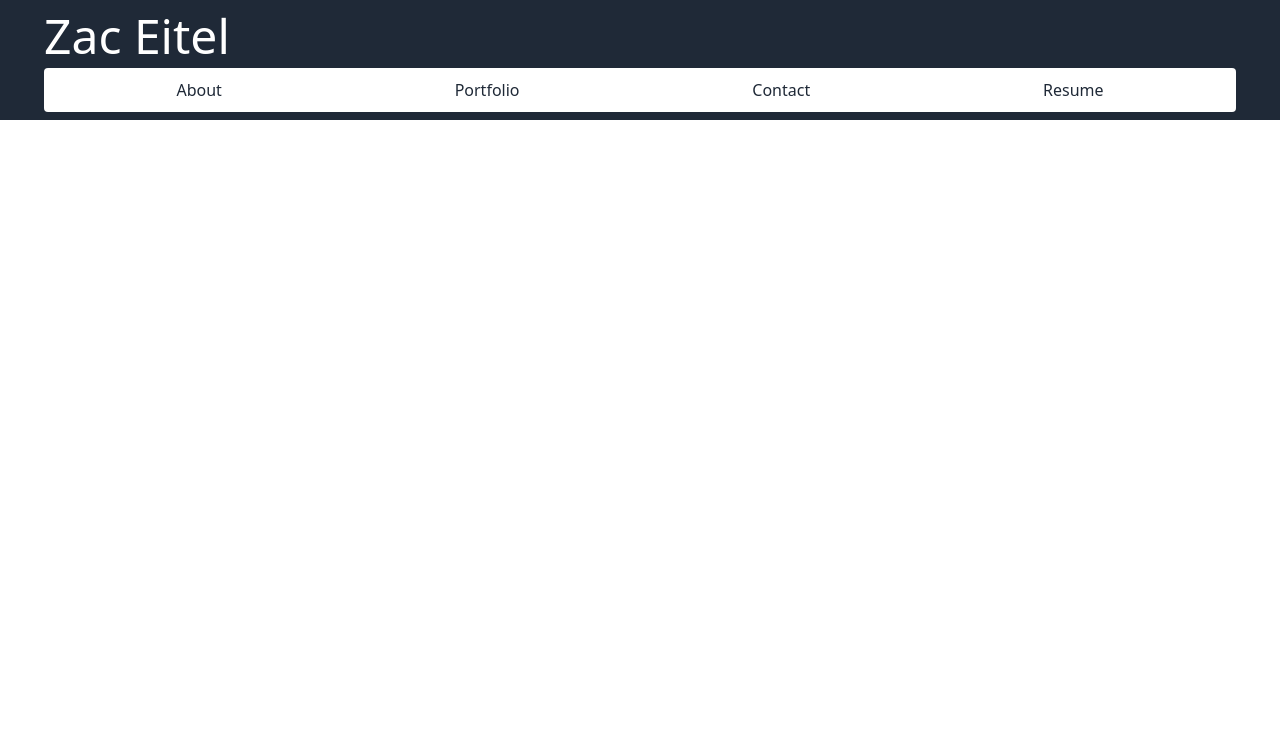
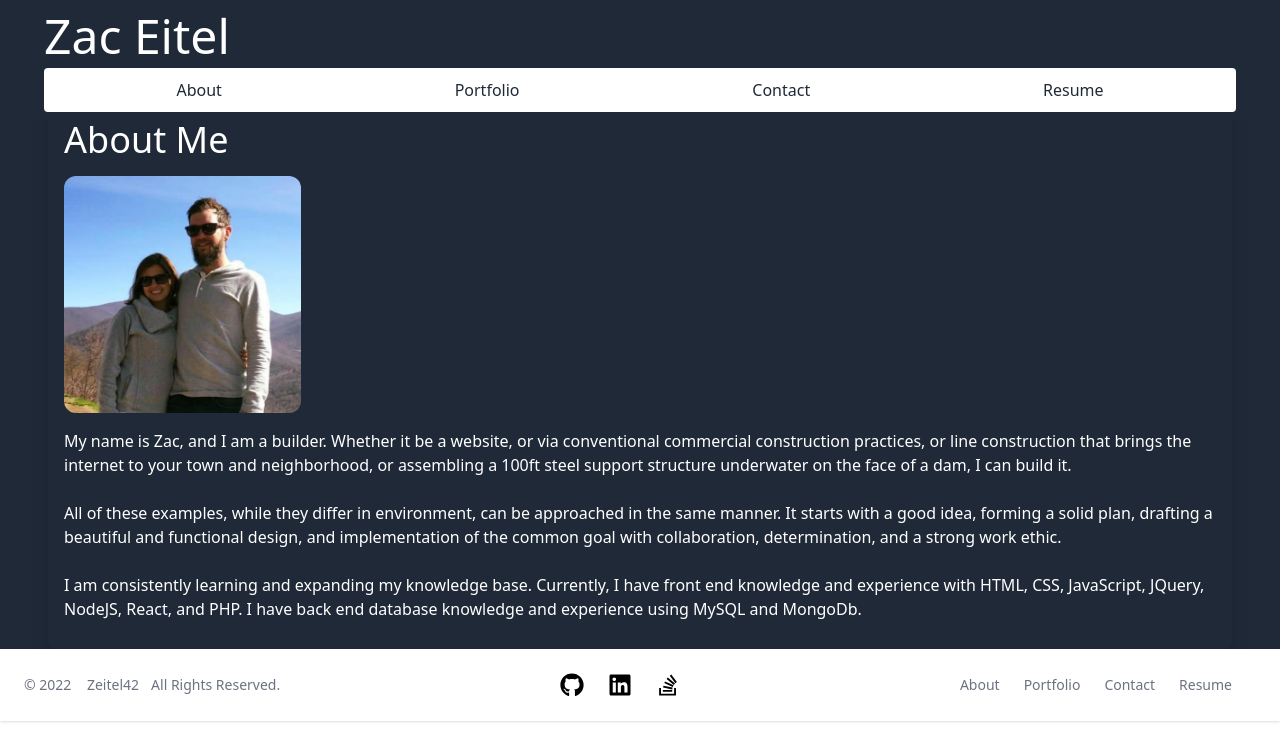
Before and after one commit to Zeitel42/Ze-React-Portfolio, a React (Create React App) app: page / in a window 1280 px wide. Shown: the top 734 px of the page. Built offline with nearby package versions, Linux system fonts and the light colour scheme.

Commit message:
deplooooooooooooooooooy

```diff
--- a/package.json
+++ b/package.json
@@ -1,5 +1,5 @@
 {
-  "homepage": "http://Zeitel42.github.io/About",
+  "homepage": "http://Zeitel42.github.io/ze-react-portfolio/",
   "name": "ze-react-portfolio",
   "version": "0.1.0",
   "private": true,
--- a/src/App.js
+++ b/src/App.js
@@ -13,6 +13,7 @@ function App() {
     <div className="bg-gray-800">
       <Header />
       <Routes>
+        <Route path="/" element={<About />} />
         <Route path="/About" element={<About />} />
         <Route path="/Project" element={<Project />} />
         <Route path="/Contact" element={<Contact />} />
```
